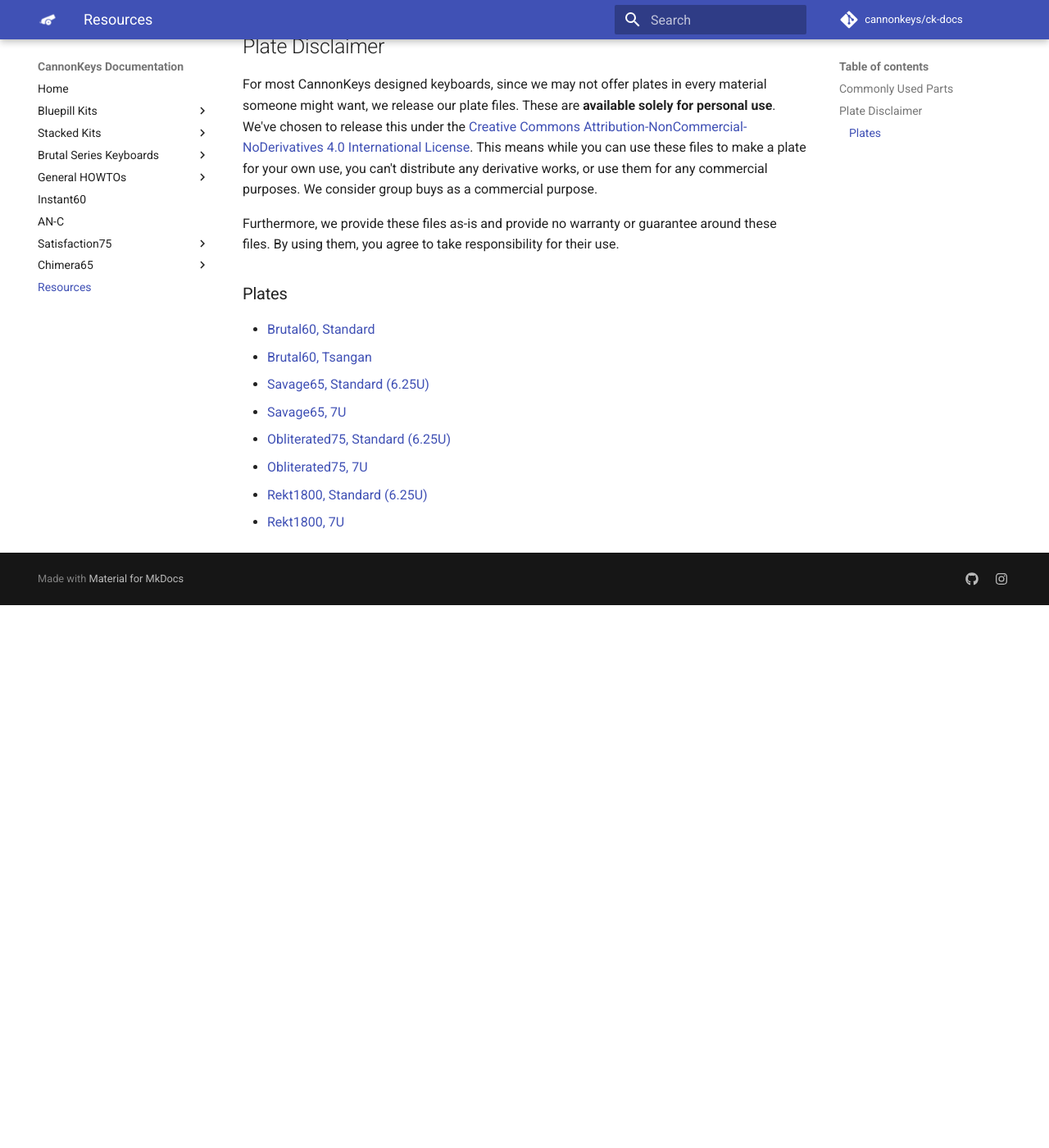
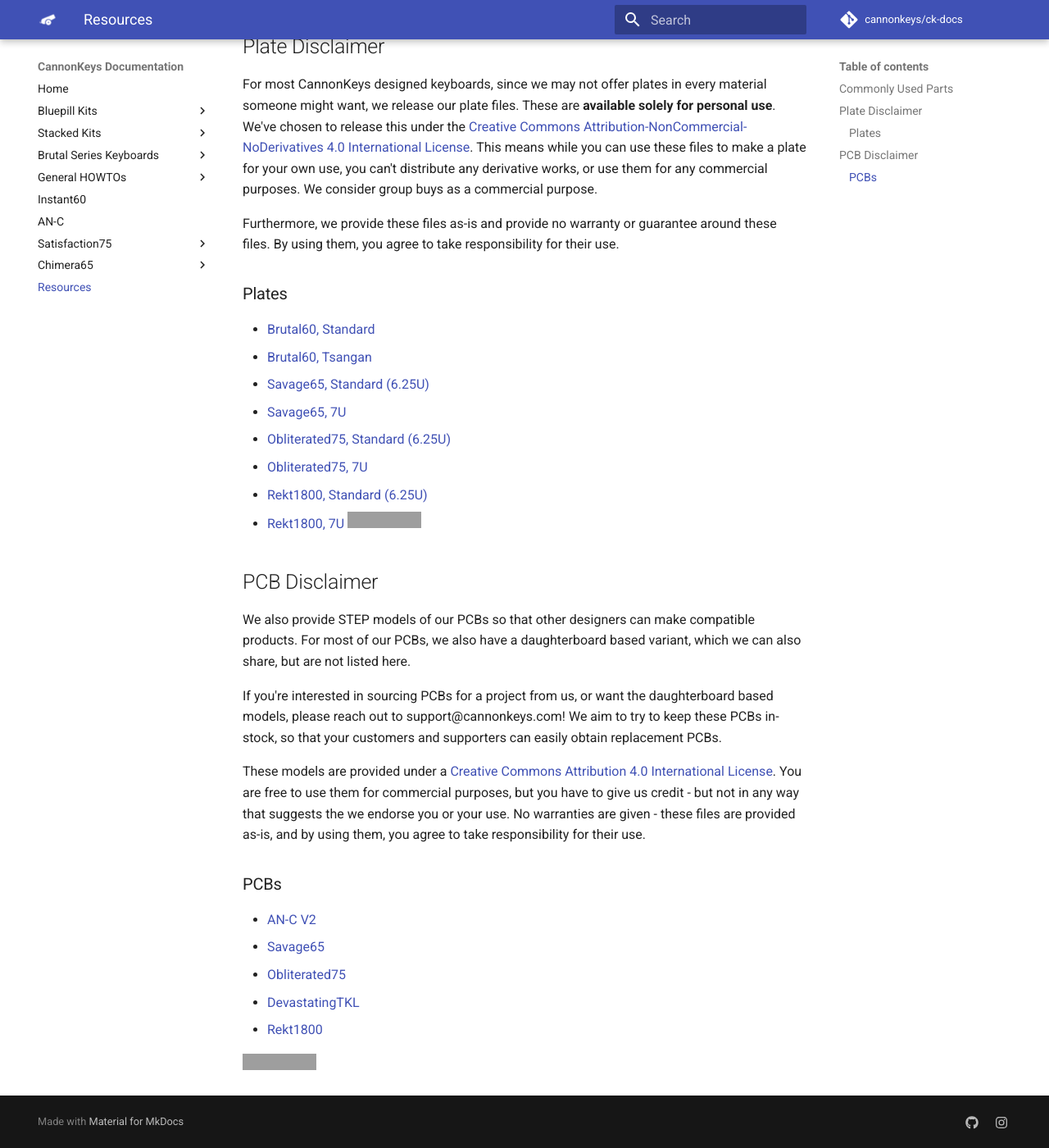
Before and after one commit to cannonkeys/ck-docs, an MkDocs documentation site: the page built from docs/resources.md, in a window 1280 px wide and 1400 px high, scrolled down 1463 px. Shown: the whole window at 82% size. Built offline with MkDocs 1.6.1 and Material for MkDocs 9.7.7, drawn with Linux system fonts in a browser that asks for light colours; comment, search, counter and statistics services are not loaded; before the commit the page ends 2201 px from its top, so only the background shows below that; grey boxes are pictures that could not be loaded.

Commit message:
fixed deleted area

```diff
--- a/docs/resources.md
+++ b/docs/resources.md
@@ -44,3 +44,20 @@ Furthermore, we provide these files as-is and provide no warranty or guarantee a
  * [Obliterated75, 7U](assets/plates/obliterated75_7u_plate.dxf)
  * [Rekt1800, Standard (6.25U)](assets/plates/rekt1800_standard.dxf)
  * [Rekt1800, 7U](assets/plates/rekt1800_wkl.dxf)
+[![License: CC BY-NC-ND 4.0](https://licensebuttons.net/l/by-nc-nd/4.0/80x15.png)](https://creativecommons.org/licenses/by-nc-nd/4.0/)
+
+## PCB Disclaimer
+We also provide STEP models of our PCBs so that other designers can make compatible products. For most of our PCBs, we also have a daughterboard based variant, which we can also share, but are not listed here.
+
+If you're interested in sourcing PCBs for a project from us, or want the daughterboard based models, please reach out to support@cannonkeys.com! We aim to try to keep these PCBs in-stock, so that your customers and supporters can easily obtain replacement PCBs.
+
+These models are provided under a [Creative Commons Attribution 4.0 International License](https://creativecommons.org/licenses/by/4.0/). You are free to use them for commercial purposes, but you have to give us credit - but not in any way that suggests the we endorse you or your use. No warranties are given - these files are provided as-is, and by using them, you agree to take responsibility for their use.
+
+### PCBs
+* [AN-C V2](assets/pcb_step/ANC60_v2_model.zip)
+* [Savage65](assets/pcb_step/Savage65PCB_model.zip)
+* [Obliterated75](assets/pcb_step/Obliterated75PCB_model.zip)
+* [DevastatingTKL](assets/pcb_step/devastatingTKLPCB_model.zip)
+* [Rekt1800](assets/pcb_step/rek1800PCB_model.zip)
+
+[![License: CC BY 4.0](https://licensebuttons.net/l/by/4.0/80x15.png)](https://creativecommons.org/licenses/by/4.0/)
```
